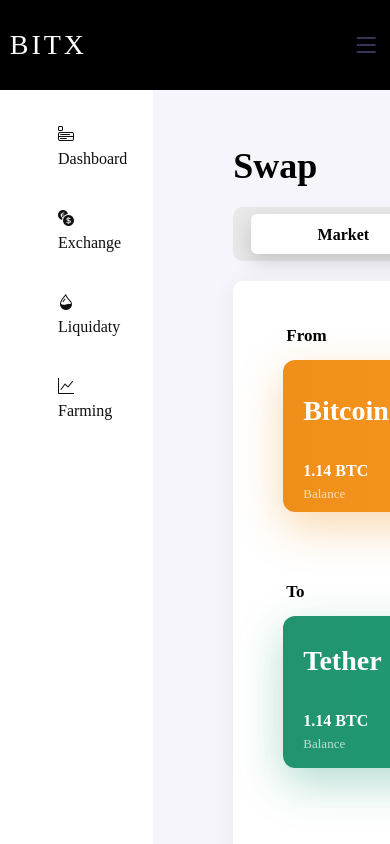
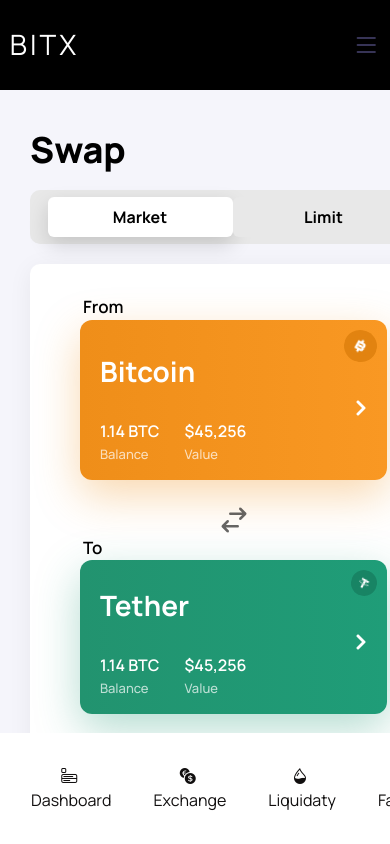
Before and after one commit to Rakibul-Islam-GitHub/Crypto-wallet-app-frontend-Reactjs, a React (Create React App) app: page /exchange in a window 390 px wide. Shown: the top 844 px of the page. Built offline with nearby package versions, Linux system fonts and the light colour scheme.

Commit message:
responsive design for mobile devices

```diff
--- a/src/App.css
+++ b/src/App.css
@@ -2,8 +2,9 @@
 /*--------------------------------------------------------------
 # General
 --------------------------------------------------------------*/
+@import url('https://fonts.googleapis.com/css2?family=Manrope:wght@200;300;400;500;600;700;800&display=swap');
 *{
-  font-family: 'Manrope';
+  font-family: 'Manrope', sans-serif;
 }
 body {
   background: #fff;
@@ -1628,3 +1629,6 @@
     align-items: center;
   }
 }
+
+
+/* responsive design for dashboard */
--- a/src/pages/Dashboard/dashboard.css
+++ b/src/pages/Dashboard/dashboard.css
@@ -10,44 +10,58 @@
   background-color:#f5f5fb;
 
 }
-.sidebar{
-
+.sidebar {
     background-color: rgb(255, 255, 255);
-    flex: 1 1;
     display: flex;
     flex-direction: row;
-    align-content: flex-start;
-    justify-content: space-between;
-
+    align-content: center;
+    justify-content: center;
 }
-.sidebar-wrapper{
+.sidebar2{
+    width: 90%;
+}
+.sidebar-wrapper {
     display: flex;
     flex-direction: column;
     justify-content: center;
+    align-content: center;
+    align-items: center;
 }
 .sidebar-items {
     list-style: none;
     margin-top: 15px;
 }
 ul.sidebar-items li {
-    padding: 10px;
+    padding: 8px 55px;
     /* border: 1px solid; */
 }
 .sidebar-items li a {
 
     border-radius: 7px;
     color:rgb(16, 14, 14)!important;
+    width:150%;
 }
 .sidebar-items li a i{
     margin-right: 4px;
 }
-.sidebar-items li a:hover{
+ul.sidebar-items li:hover{
+    color:white !important;
+    background-color:rgb(30, 80, 217);
+    border-radius: 10px;
+    margin-bottom:1px;
+    transition: all 0.4s ease;
+}
+ul.sidebar-items li:hover a{
+    color:white !important;
+
+}
+/* .sidebar-items li a:hover{
     color:white !important;
     background-color:rgb(30, 80, 217);
 
-}
+} */
 .dashboard-item{
-  flex:6;
+  /* flex:6; */
 
 }
 .div-bc{
@@ -326,3 +340,72 @@
 color: #000000;
 opacity: 0.6;
 }
+
+
+/* responsive design */
+
+@media (max-width: 767px){
+
+    .sidebar{
+        /* display: none; */
+    }
+
+    .sidebar {
+        /* display: none !important; */
+        /* flex: 1 1; */
+        display: flex;
+        position: fixed;
+        bottom: 0;
+        z-index: 999;
+        flex-direction: row;
+        align-content: center;
+        justify-content: center;
+        align-items: center;
+        flex-wrap: wrap;
+        transition: all 0.4s ease;
+    }
+    ul.sidebar-items li {
+        padding: 0px;
+
+    }
+    .sidebar-items li a {
+        display: flex;
+        font-size: 1em;
+        flex-direction: column;
+        align-content: center;
+        justify-content: center;
+        align-items: center;
+
+    }
+
+    .sidebar-wrapper {
+        display: flex;
+        flex-direction: row;
+        justify-content: center;
+        align-items: center;
+    }
+    ul.sidebar-items li {
+        padding: 8px 5px;
+        /* border: 1px solid; */
+    }
+    .sidebar-items li a {
+
+        border-radius: 7px;
+        color:rgb(16, 14, 14)!important;
+        width:100%;
+    }
+    .sidebar2{
+        width:90%;
+    }
+    .sidebar2 ul{
+        padding-left:10px;
+    }
+
+
+    }
+
+@media (max-width:991px){
+    .output-coin{
+        margin-top:25px;
+    }
+}
--- a/src/pages/Dashboard/exchange/exchange.css
+++ b/src/pages/Dashboard/exchange/exchange.css
@@ -1,8 +1,8 @@
 .exchange-container{
-    flex:6;
-    padding:52px 0 0px 80px;
+    /* flex:6; */
+    padding: 35px 35px 0px 30px;
 }
-.exchange-container p{
+.swap{
     font-weight: 800;
 font-size: 36px;
 line-height: 49px;
@@ -42,8 +42,7 @@
 
 /* exchange card body */
 .exchange-card-body{
-max-width: 709px;
-max-height: 718px;
+
 background: #FFFFFF;
 box-shadow: 0px 4px 25px rgba(0, 0, 0, 0.06);
 border-radius: 10px;
@@ -52,8 +51,8 @@
 }
 
 .from-card, .to-card{
-    width: 241px;
-height: 152px;
+    /* width: 241px;
+height: 152px; */
 background: linear-gradient(90deg, #EF8E19 0%, #F99823 100%);
 box-shadow: 0px 15px 44px rgba(239, 142, 25, 0.35);
 border-radius: 12px;
@@ -63,7 +62,7 @@
 }
 .coin-name p{
 font-weight: 700;
-font-size: 28px;
+font-size: 1.75rem;
 line-height: 18px;
 color: #FFFFFF;
 margin-left:20px;
@@ -146,10 +145,11 @@
 }
 .coin-value-div{
     margin-top: 25px;
+    padding-left: 10px;
 }
 .input-coin, .output-coin{
-    width: 241px;
-height: 70px;
+    /* width: 241px;
+height: 70px; */
 background: #FFFFFF;
 /* opacity: 0.3; */
 border: 2px solid rgba(0, 0, 0, 0.222);
@@ -159,8 +159,9 @@
     font-family: 'Manrope';
     font-weight: 800;
 font-size: 28px;
+
 color: #000000 !important;
-margin-top: 7px;
+
 }
 
 /* connect wallet btn div */
@@ -186,3 +187,7 @@
 
 color: #FFFFFF;
 }
+
+
+
+/* mobile device media query */
```
